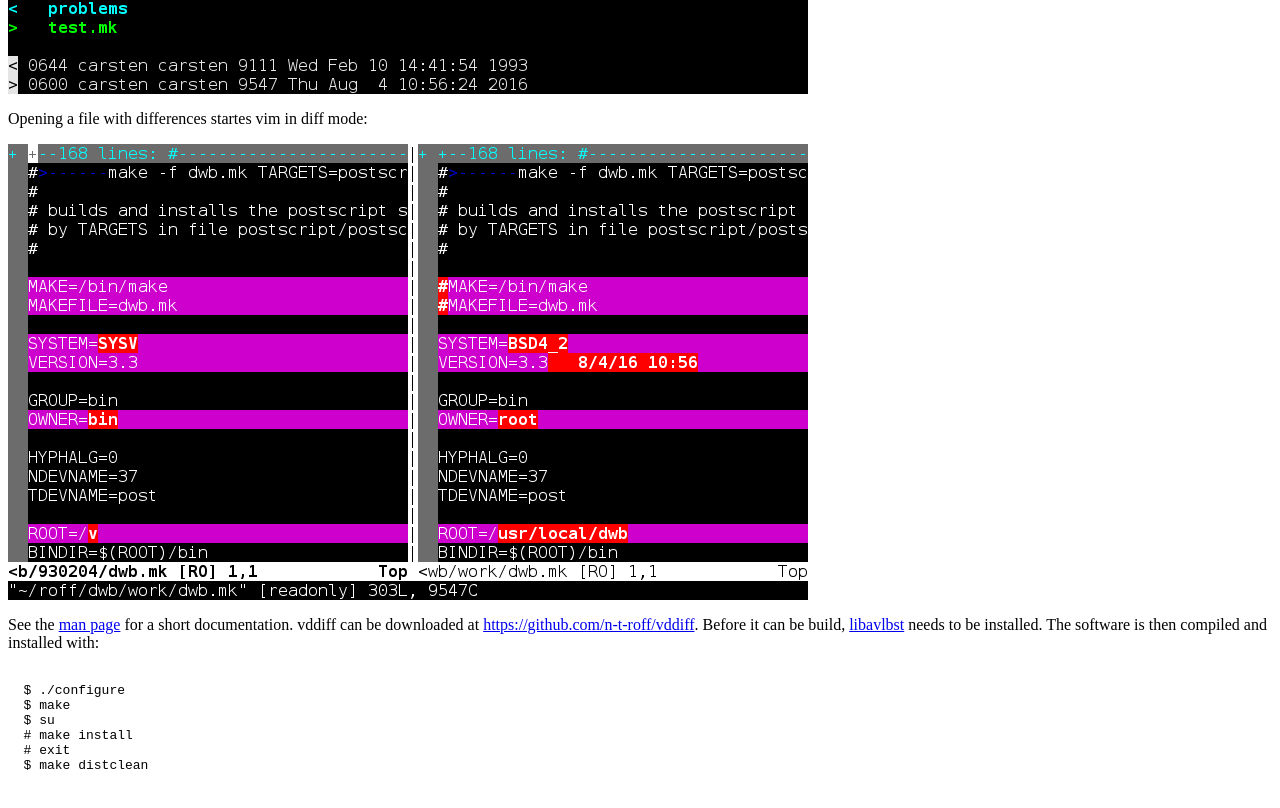
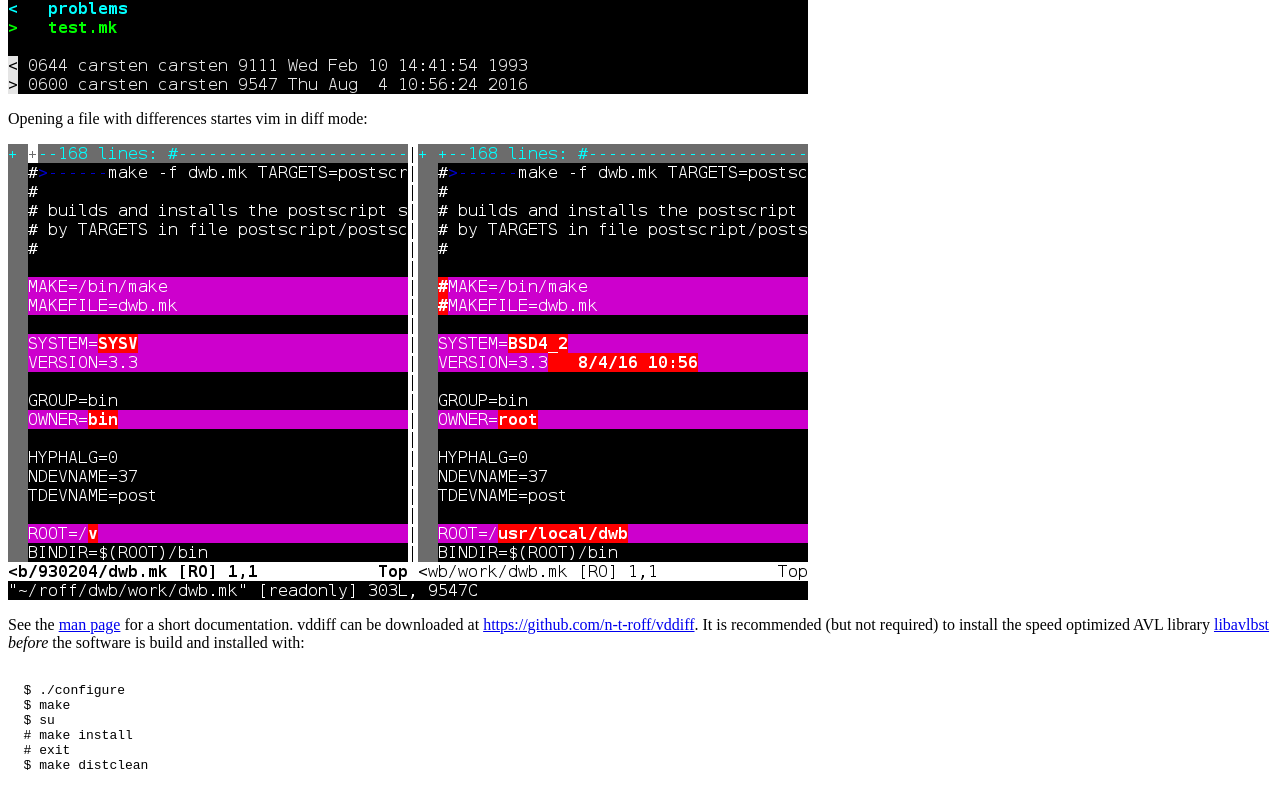
Before and after one commit to n-t-roff/n-t-roff.github.io, a plain HTML site: page vddiff/index.html in a window 1280 px wide. Shown: the part 480-1288 px from the top of the page. Drawn offline with Linux system fonts and the light colour scheme.

Commit message:
vddiff: libavlbst no longer required

```diff
--- a/vddiff/index.html
+++ b/vddiff/index.html
@@ -18,10 +18,10 @@
   for a short documentation.
   vddiff can be downloaded at
   <a href="https://github.com/n-t-roff/vddiff">https://github.com/n-t-roff/vddiff</a>.
-  Before it can be build,
+  It is recommended (but not required) to install the speed optimized AVL library
   <a href="https://github.com/n-t-roff/libavlbst">libavlbst</a>
-  needs to be installed.
-  The software is then compiled and installed with:</p>
+  <i>before</i>
+  the software is build and installed with:</p>
   <pre>
   <code>
   $ ./configure
```
